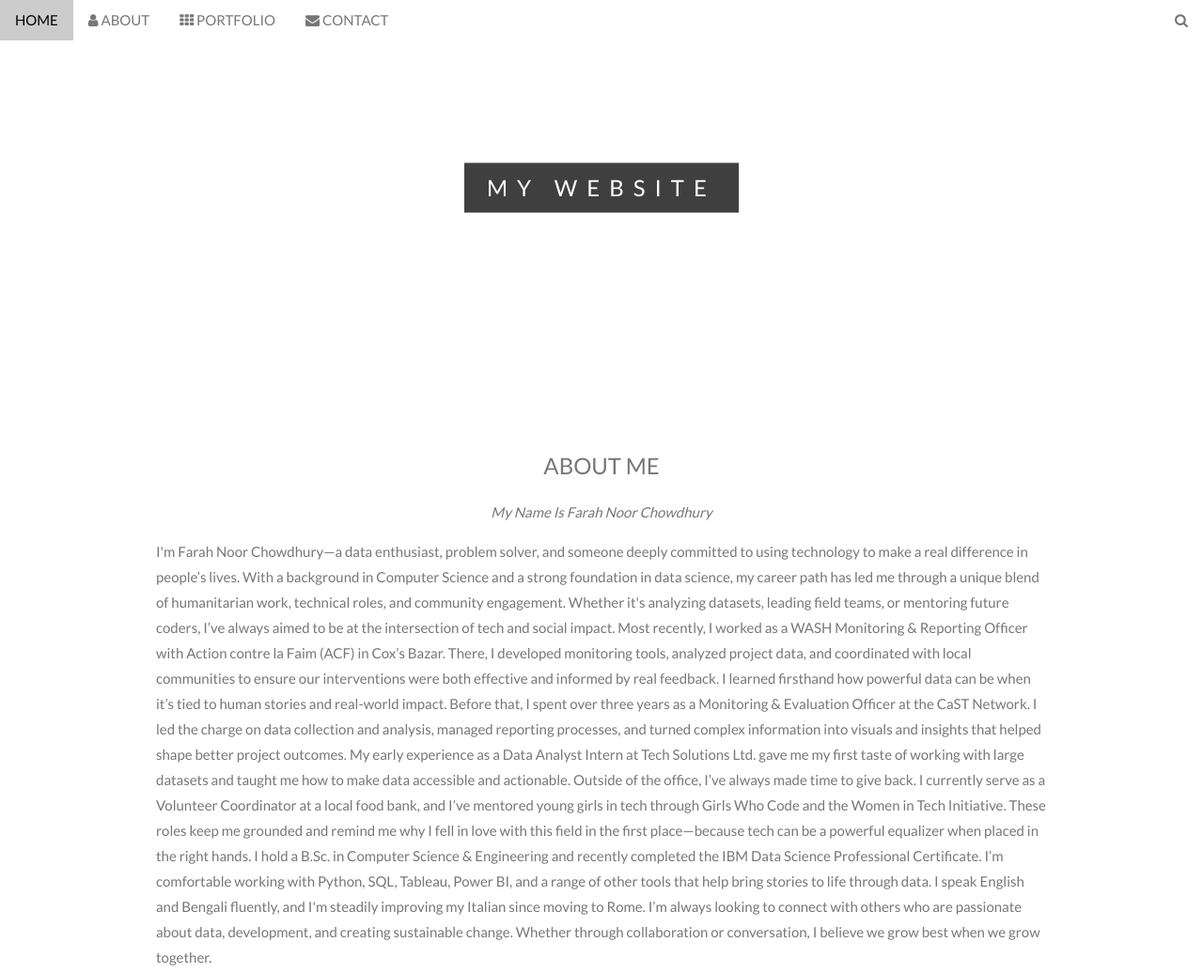
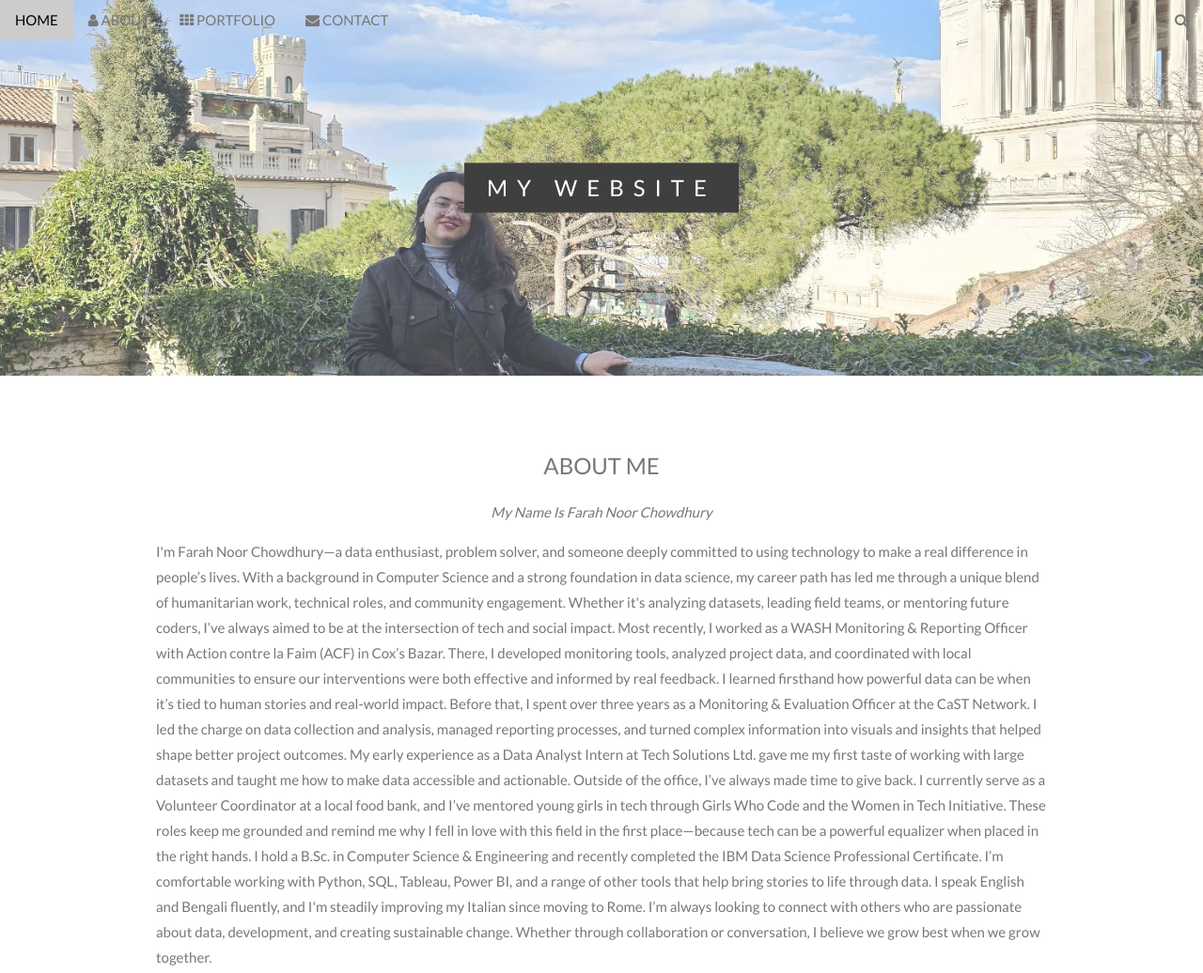
Before and after one commit to FarahNoorC/testforinternetup, a plain HTML site: page index.html in a window 1280 px wide. Shown: the top 1036 px of the page at 94% size. Drawn offline with nearby package versions, Linux system fonts and the light colour scheme.

Commit message:
finishing my html skeleton

```diff
--- a/index.html
+++ b/index.html
@@ -25,7 +25,7 @@ body, html {
 
 /* First image (Logo. Full height) */
 .bgimg-1 {
-  background-image: url('2.jpg');
+  background-image: url('2.jpeg');
   min-height: 100%;
 }
 
```
